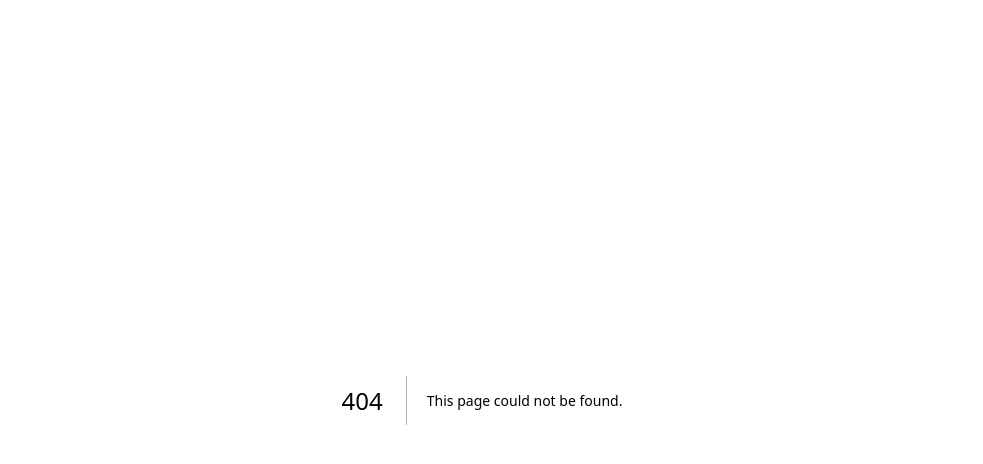
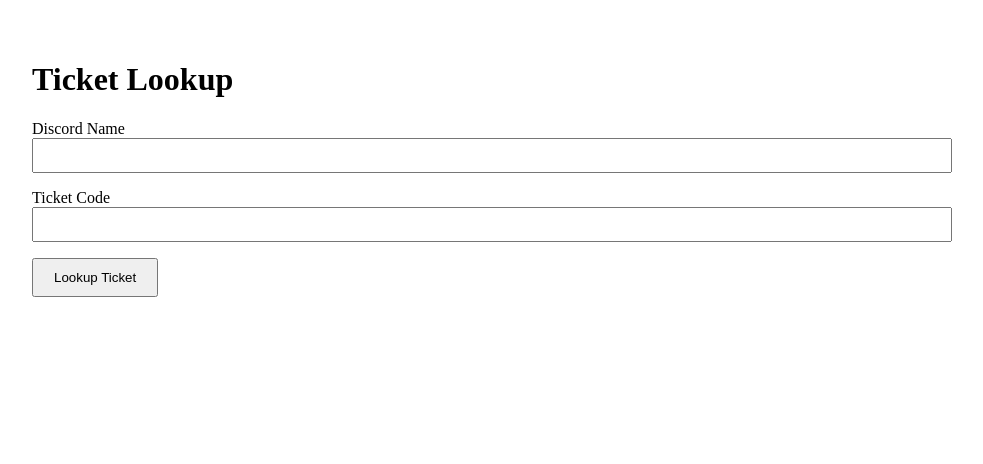
Before and after one commit to msucomets3/nascar26-incident-center, a Next.js app: page /tickets in a window 1280 px wide. Before the commit this address had no page. Shown: the top 464 px of the page, without its empty margins (158-1141 px from the left). Built offline with nearby package versions, Linux system fonts and the light colour scheme.

Commit message:
Add ticket lookup page

```diff
--- a/app/page.tsx
+++ b/app/page.tsx
@@ -47,6 +47,11 @@ export default function HomePage() {
       </p>
 
       <hr />
+      <p>
+  <a href="/tickets">
+    View Existing Ticket
+  </a>
+</p>
 
       <h2>Submit New Incident</h2>
 
--- /dev/null
+++ b/app/tickets/page.tsx
@@ -0,0 +1,71 @@
+"use client";
+
+import { useState } from "react";
+
+export default function TicketLookupPage() {
+  const [discordName, setDiscordName] = useState("");
+  const [ticketCode, setTicketCode] = useState("");
+
+  async function lookupTicket(
+    event: React.FormEvent
+  ) {
+    event.preventDefault();
+
+    alert(
+      `Looking up ${ticketCode} for ${discordName}`
+    );
+  }
+
+  return (
+    <main
+      style={{
+        maxWidth: "900px",
+        margin: "0 auto",
+        padding: "2rem",
+      }}
+    >
+      <h1>Ticket Lookup</h1>
+
+      <form onSubmit={lookupTicket}>
+        <div style={{ marginBottom: "1rem" }}>
+          <label>Discord Name</label>
+          <br />
+          <input
+            value={discordName}
+            onChange={(e) =>
+              setDiscordName(e.target.value)
+            }
+            style={{
+              width: "100%",
+              padding: "8px",
+            }}
+          />
+        </div>
+
+        <div style={{ marginBottom: "1rem" }}>
+          <label>Ticket Code</label>
+          <br />
+          <input
+            value={ticketCode}
+            onChange={(e) =>
+              setTicketCode(e.target.value)
+            }
+            style={{
+              width: "100%",
+              padding: "8px",
+            }}
+          />
+        </div>
+
+        <button
+          type="submit"
+          style={{
+            padding: "10px 20px",
+          }}
+        >
+          Lookup Ticket
+        </button>
+      </form>
+    </main>
+  );
+}
```
